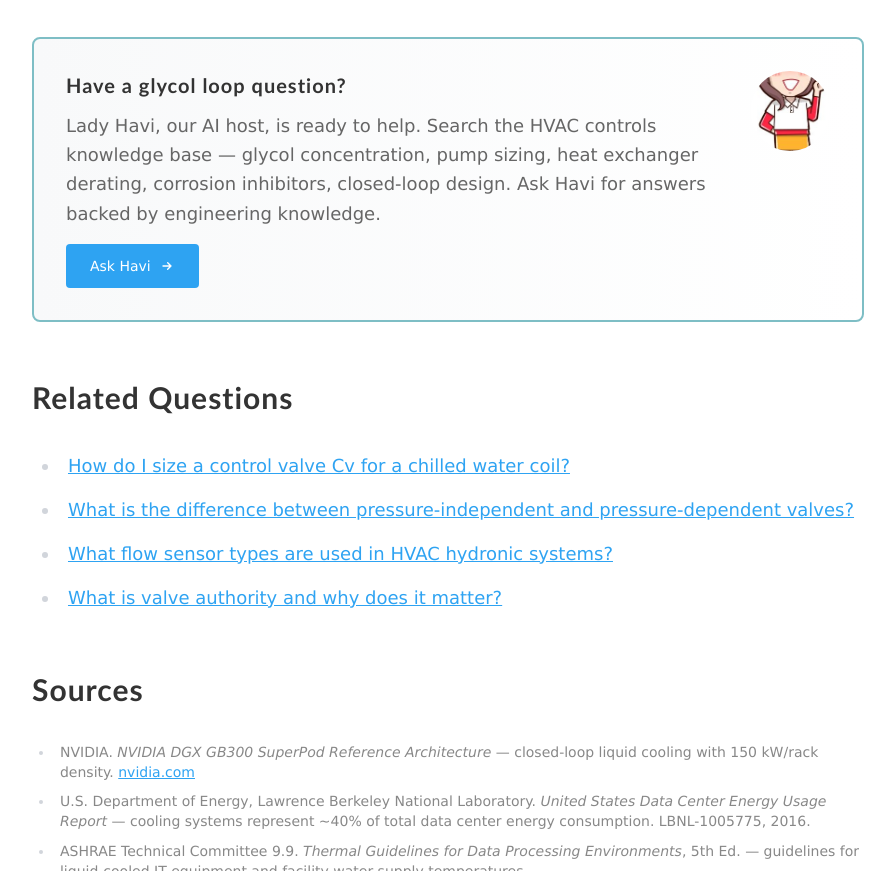
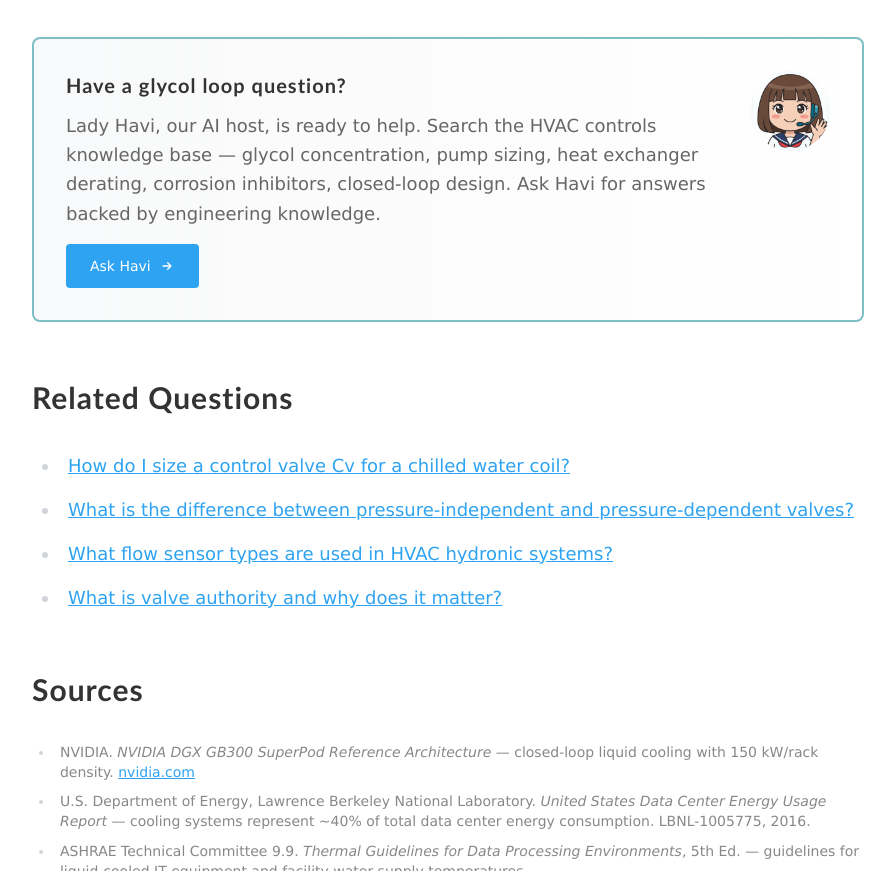
Before and after one commit to lvipclub/ai-xinca, an Astro site: page /faq/data-center-glycol-cooling in a window 1280 px wide. Shown: the part 4148-5019 px from the top of the page, without its empty margins (192-1087 px from the left). Built offline with nearby package versions, Linux system fonts and the light colour scheme; Astro itself is replaced by a stand-in of ours.

Commit message:
Lady Havi: 3 aspect ratios (square/landscape/portrait), remove robot SVG, switch article to square avatar

```diff
--- a/src/pages/faq/data-center-glycol-cooling.astro
+++ b/src/pages/faq/data-center-glycol-cooling.astro
@@ -287,7 +287,7 @@ const jsonLd = {
             </a>
           </div>
           <div class="shrink-0">
-            <img src="/avatars/lady-havi.jpg" alt="Lady Havi — AI host at ai.xinca.com" class="w-20 h-20 rounded-full object-cover" />
+            <img src="/avatars/lady-havi-square.jpg" alt="Lady Havi — AI host at ai.xinca.com" class="w-20 h-20 rounded-full object-cover" />
           </div>
         </div>
       </div>
```
Also changed, not shown: public/avatars/lady-havi-landscape.jpg (added), public/avatars/lady-havi-portrait.jpg (added), public/avatars/lady-havi-square.jpg (added), public/avatars/lady-havi.svg (deleted).
